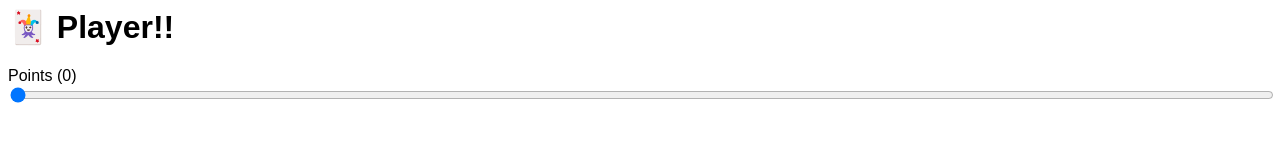
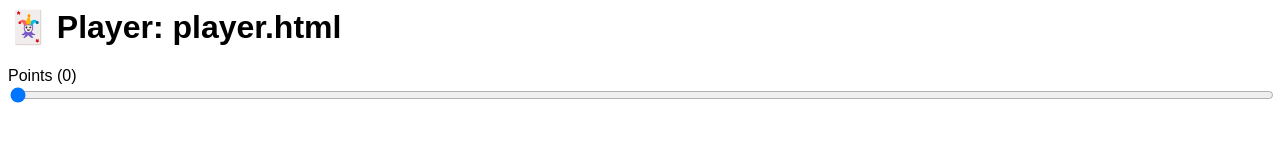
Before and after one commit to remotehack/poker, a website: page www/player.html in a window 1280 px wide. Drawn offline with Linux system fonts and the light colour scheme.

Commit message:
Printing stuff

```diff
--- a/www/player.html
+++ b/www/player.html
@@ -6,7 +6,16 @@
 </head>
 
 <body>
-    <h1>🃏 Player!!</h1>
+    <h1>🃏 Player:
+        <script>
+            document.currentScript.parentNode.insertBefore(Object.assign(
+                document.createElement('span'),
+                {
+                    innerText: document.location.pathname.split('/').pop()
+                }
+            ), document.currentScript);
+        </script>
+    </h1>
 
     <label>
         Points (<span id="points">0</span>)
@@ -47,7 +56,7 @@
             clearTimeout(t)
             t = setTimeout(() => {
                 send();
-            }, 100)
+            }, 50)
         }
 
         function send() {
```
Also changed, not shown: www/session.html (+2 -3 lines).
